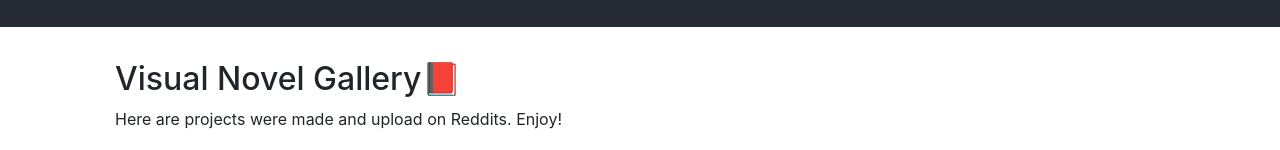
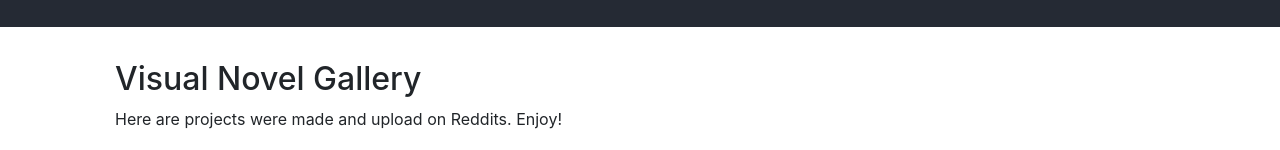
Before and after one commit to gingercat98/GC-kocho-blog.github.io, a plain HTML site: page index.html in a window 1280 px wide. Shown: the part 253-403 px from the top of the page. Drawn offline with nearby package versions, Linux system fonts and the light colour scheme.

Commit message:
Update index.html

```diff
--- a/index.html
+++ b/index.html
@@ -78,7 +78,7 @@
   <section id="projects">
   <div class="container">
     <div class="title">
-      <h2>Visual Novel Gallery📕</h2>
+      <h2>Visual Novel Gallery</h2>
 
       <p>Here are projects were made and upload on Reddits. Enjoy!</p>
       <p>The projects are sort most recent.
```
